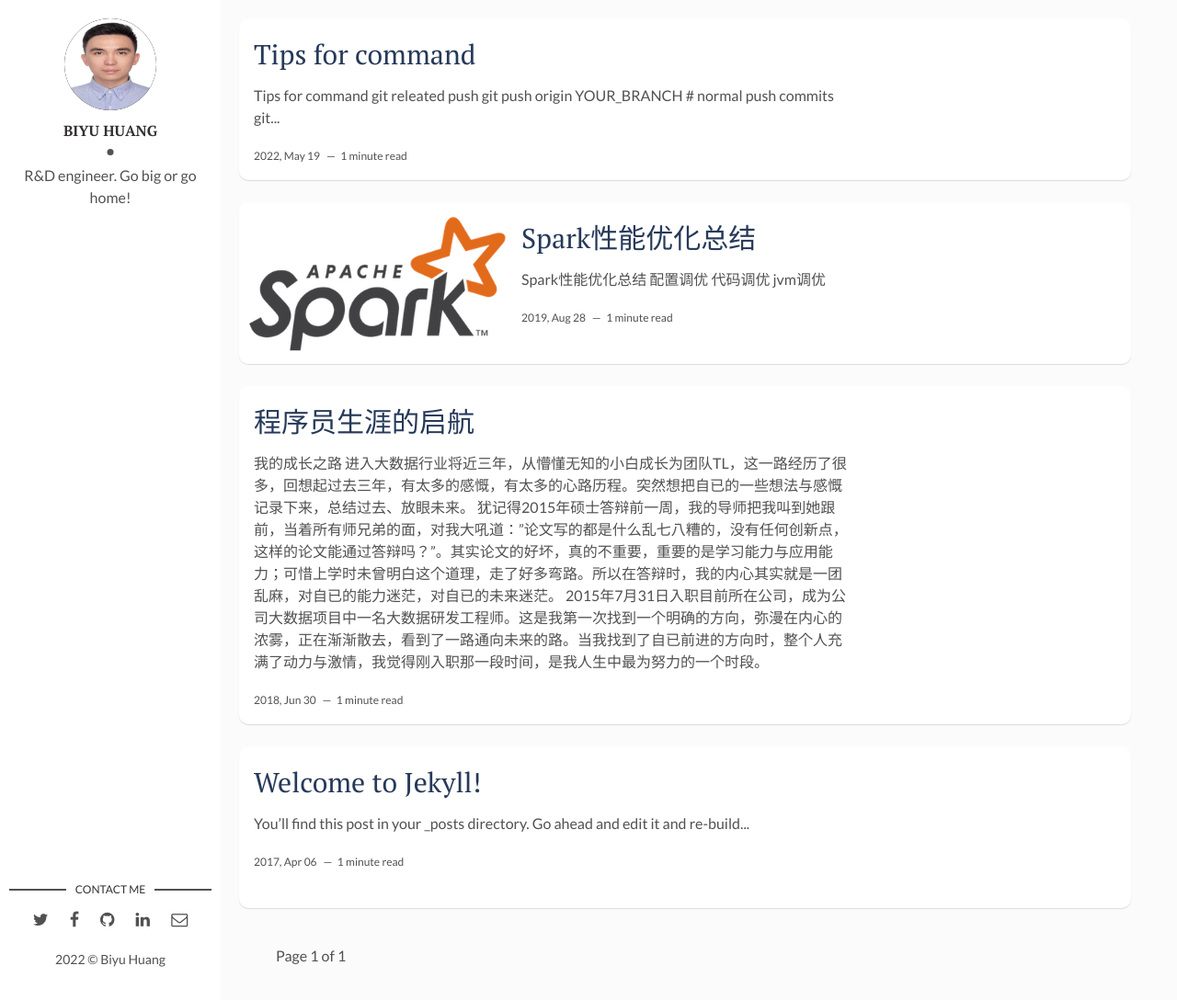
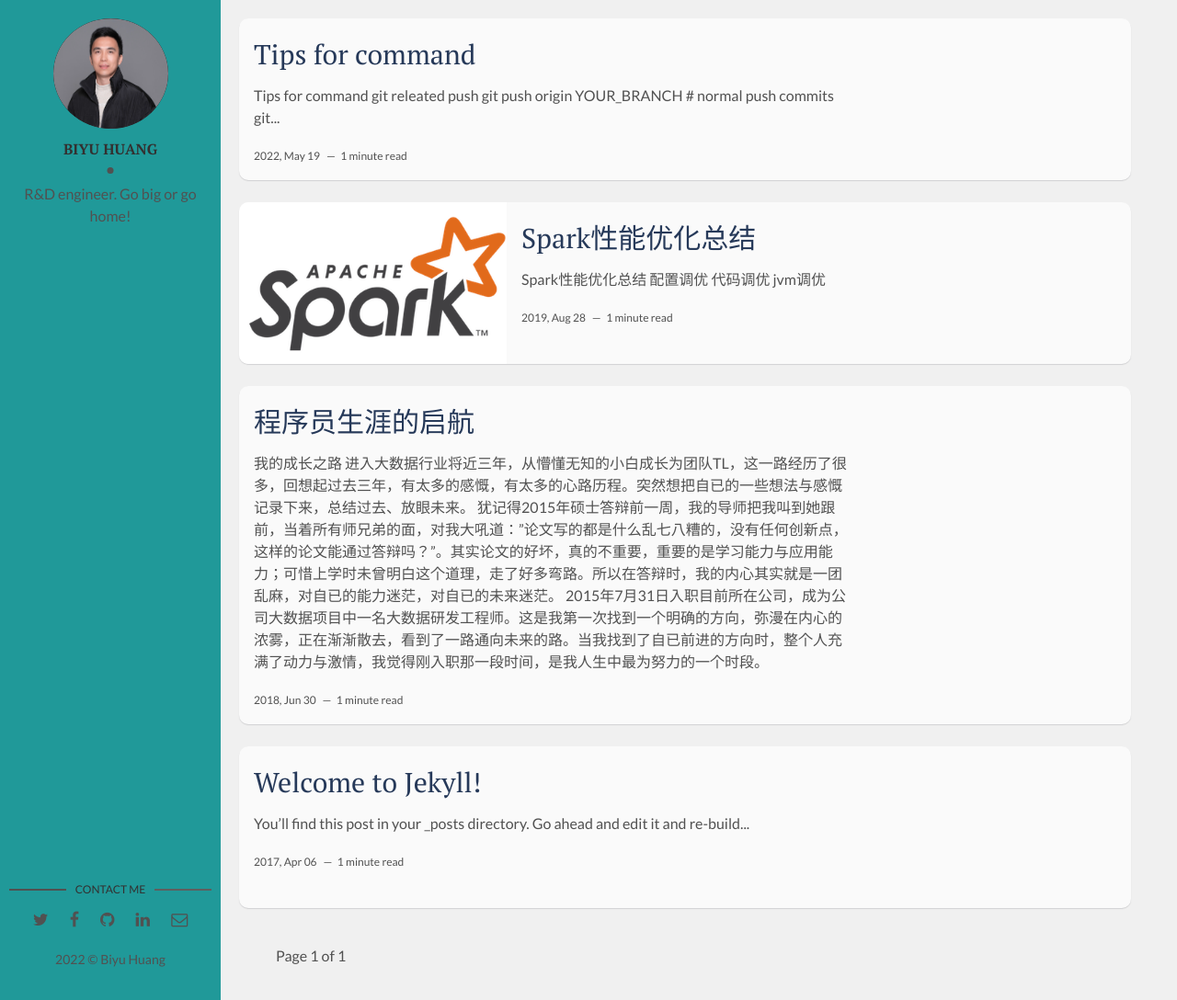
Before and after one commit to BiyuHuang/WallaceHuangBlog, a Jekyll site: the page built from index.html, in a window 1280 px wide and 1088 px high. Shown: the whole window at 92% size. Built offline with Jekyll 4.4.1, drawn with Linux system fonts in a browser that asks for light colours; the list of posts is cut into pages by our own code.

Commit message:
update css

```diff
--- a/_config.yml
+++ b/_config.yml
@@ -7,7 +7,7 @@ site-twitter: #if your site has a twitter account, enter it here
 
 # Author Settings
 author: Biyu Huang # add your name
-author-img: wallace_huang.jpg # add your photo
+author-img: profile.jpg # add your photo
 about-author: R&D engineer. Go big or go home! # add description
 social-twitter: h417652303 # add your Twitter handle
 social-facebook: huangbiyu # add your Facebook handle
@@ -33,4 +33,4 @@ paginate_path: "/page/:num"
 
 exclude: ["node_modules", "gulpfile.js", "package.json", "yarn.lock"]
 
-theme: jekyll-theme-midnight #jekyll-theme-hacker
+theme: jekyll-theme-midnight
--- a/assets/css/main.css
+++ b/assets/css/main.css
@@ -775,7 +775,7 @@ html {
 body {
   font-family: 'Lato', sans-serif;
   color: #515151;
-  background-color: #fbfbfb;
+  background-color: #F0F0F0;
   margin: 0;
   -webkit-font-smoothing: antialiased;
   -moz-osx-font-smoothing: grayscale;
@@ -889,17 +889,17 @@ table tfoot td {
 }
 
 .post, .article-page {
-  background-color: #fff;
+  background-color: #FAFAFA;
 }
 
 ::-moz-selection {
   background: rgba(38, 57, 89, 0.8);
-  color: #ffffff;
+  color: #FAFAFA;
 }
 
 ::selection {
   background: rgba(38, 57, 89, 0.8);
-  color: #ffffff;
+  color: #FAFAFA;
 }
 
 .clearfix::before, .clearfix::after {
@@ -933,7 +933,7 @@ table tfoot td {
   width: 240px;
   height: 100%;
   padding: 20px 10px;
-  background-color: #ffffff;
+  background-color: #209999;
 }
 
 .about {
@@ -942,8 +942,8 @@ table tfoot td {
 }
 
 .about .cover-author-image {
-  width: 100px;
-  height: 100px;
+  width: 125px;
+  height: 120px;
   margin: 0 auto 10px;
   -webkit-border-radius: 100%;
           border-radius: 100%;
@@ -1058,7 +1058,7 @@ table tfoot td {
   position: absolute;
   top: 50%;
   right: 0;
-  background-color: #515151;
+  background-color: #5F5F5F;
 }
 
 .contact ul {
```
Also changed, not shown: Gemfile.lock, README.md, assets/img/profile.jpg (added).
